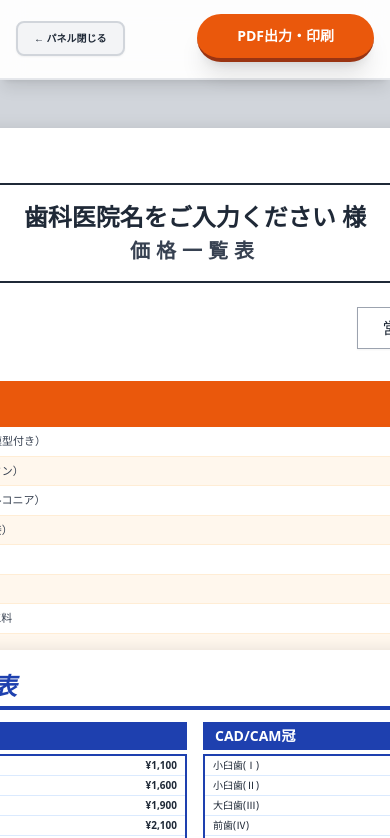
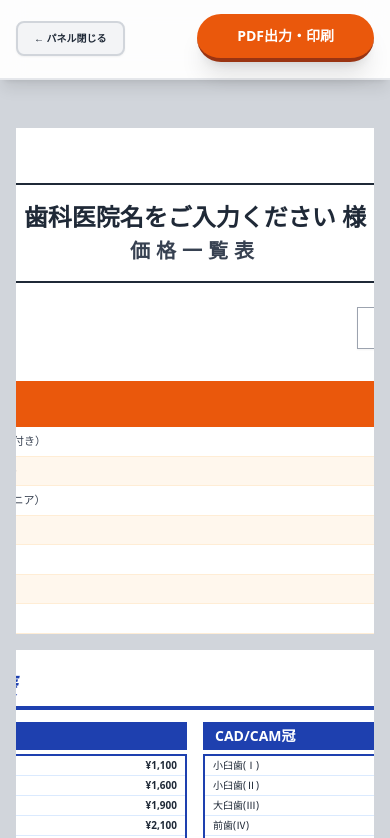
Before and after one commit to mystarz260116/mystarz-pricelist, a React (Vite) app: page / in a window 390 px wide. Shown: the part 846-1684 px from the top of the page. Built offline with nearby package versions, Linux system fonts and the light colour scheme.

Commit message:
fix(css): Improve A4 page centering and scaling on mobile
Adjusts CSS to ensure the A4 page is correctly centered and scales properly on smaller screens. This includes using `align-items: flex-start` and absolute positioning with `transform-origin: top center` for better mobile layout.

```diff
--- a/index.css
+++ b/index.css
@@ -26,21 +26,34 @@
   margin-bottom: 2rem;
   display: flex;
   justify-content: center;
+  align-items: flex-start;
   flex-shrink: 0;
 }
 
 @media (max-width: 860px) { /* A4の幅約794px + 余白 */
   .responsive-a4-wrapper {
-    /* 画面幅（左右1remずつの余白を引いたもの）に合わせて高さを算出 */
+    /* 画面幅に合わせてコンテナサイズを調整 */
     width: calc(100vw - 2rem);
     height: calc((100vw - 2rem) * (297 / 210));
     margin-bottom: 1rem;
+    overflow: hidden; /* はみ出しを隠す */
+    position: relative;
   }
+
   .a4-page {
-    /* 210mmを画面幅に合わせてスケーリング */
+    /* 中央を起点にスケールさせる */
     transform: scale(calc((100vw - 2rem) / 210mm));
-    transform-origin: top left;
+    transform-origin: top center;
     box-shadow: 0 0 15px rgba(0,0,0,0.1);
+
+    /*
+       A4(210mm)はスマホ幅より広いため、
+       flexのjustify-centerだけでは左端が画面外に行く場合があります。
+       そのため強制的に中央に配置します。
+    */
+    position: absolute;
+    left: 50%;
+    margin-left: -105mm; /* 210mmの半分 */
   }
 }
 
@@ -51,11 +64,14 @@
     margin: 0 !important;
     padding: 0 !important;
     display: block !important;
+    overflow: visible !important;
   }
   .a4-page {
+    position: static !important;
     transform: none !important;
     box-shadow: none !important;
     margin: 0 !important;
     border: none !important;
+    left: auto !important;
   }
 }
```
